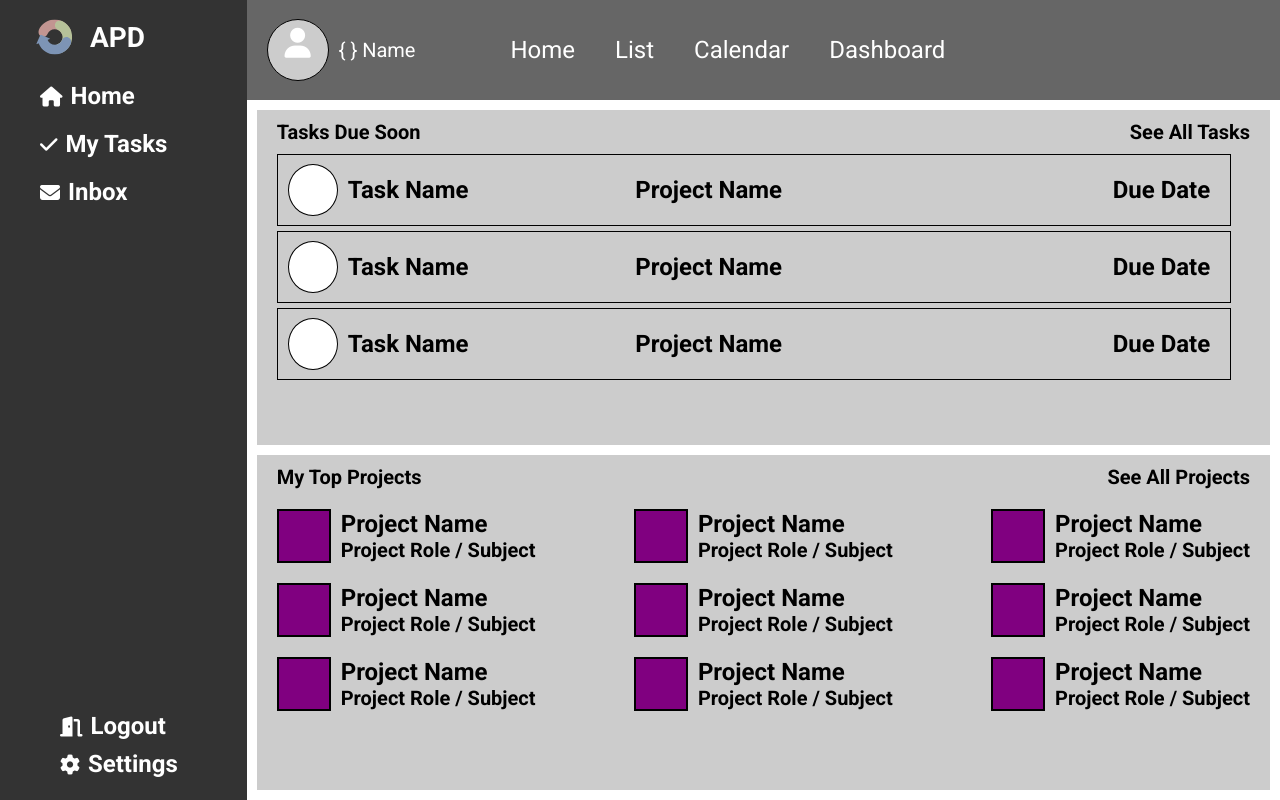
After one commit to meganpaquin/FSDI-Final-Project, a Django app: page /home in a window 1280 px wide. The commit adds this page. Run offline with Django 4.2, Linux system fonts and the light colour scheme; parts of the project's set-up code (start-up, migrations or seed data) failed here and were passed over; some libraries are stand-ins or nearby versions.

Commit message:
Create templates
Create views for pages and create base.css. Add css from previous build and edit for Django compatibility

```diff
--- a/pages/urls.py
+++ b/pages/urls.py
@@ -1,6 +1,8 @@
 from django.urls import path
-from .views import HomePageView
+from .views import HomePageView, IndexPageView, DashboardPageView
 
 urlpatterns = [
-    path('', HomePageView.as_view(), name='index'),
+    path('', IndexPageView.as_view(), name='index'),
+    path('home', HomePageView.as_view(), name="home"),
+    path('dashboard', DashboardPageView.as_view(), name="dashboard"),
 ]
--- a/pages/views.py
+++ b/pages/views.py
@@ -1,4 +1,10 @@
 from django.views.generic import TemplateView
 
+class IndexPageView(TemplateView):
+    template_name = "pages/index.html"
+
 class HomePageView(TemplateView):
-    template_name = "pages/index.html"
+    template_name = "pages/home.html"
+
+class DashboardPageView(TemplateView):
+    template_name = "pages/dashboard.html"
--- a/templates/base.html
+++ b/templates/base.html
@@ -11,10 +11,12 @@
         {% endblock title %}
     </title>
 
+    {% block links %}
+
+    {% endblock links %}
 
     <link rel="stylesheet" href="{% static 'css/base.css' %}">
     <link rel="stylesheet" href="{% static 'css/page-layout.css' %}">
-    <link rel="stylesheet" href="{% static 'css/home.css' %}">
     <link rel="preconnect" href="https://fonts.googleapis.com">
     <link rel="preconnect" href="https://fonts.gstatic.com" crossorigin>
     <link href="https://fonts.googleapis.com/css2?family=Roboto:ital,wght@0,100;0,300;0,400;0,700;1,300&display=swap" rel="stylesheet">
@@ -44,10 +46,30 @@
                 <h4><a href="#">Inbox</a></h4>
             </div>
 
+            {% if user.is_staff %}
+                <div class="row-container nav-group">
+                    <i class="fa-solid fa-clipboard-list fa-xl"></i>
+                    <h4><a href="#">Projects</a></h4>
+                </div>
+            {% endif %}
+
+            {% if user.is_superuser %}
+                <div class="row-container nav-group">
+                    <i class="fa-solid fa-lock fa-xl"></i>
+                    <h4><a href="#">Admin</a></h4>
+                </div>
+
+                <div class="row-container nav-group">
+                    <i class="fa-solid fa-key fa-xl"></i>
+                    <h4><a href="#">Permissions</a></h4>
+                </div>
+
+            {% endif %}
+
             <div class="flex-end">
                 <div class="row-container nav-group flex-end">
                     <i class="fa-solid fa-door-open fa-lg"></i>
-                    <h4><a href="#">Logout</a></h4>
+                    <h4><a href="{% url 'logout' %}">Logout</a></h4>
                 </div>
 
                 <div class="row-container nav-group flex-end">
@@ -61,14 +83,14 @@
             <div class="row-container top-nav">
                 <div class="photo"><i class="fa-solid fa-user fa-lg"></i></div>
                 <div class="name-group">
-                    <span>Employee</span>
+                    <span>{ }</span>
                     <span>Name</span>
                 </div>
 
-                <a href="#">Home</a>
+                <a href="{% url 'home' %}">Home</a>
                 <a href="#">List</a>
                 <a href="#">Calendar</a>
-                <a href="#">Dashboard</a>
+                <a href="{% url 'dashboard' %}">Dashboard</a>
             </div>
 
             <div class="column-container contents">
--- /dev/null
+++ b/templates/pages/home.html
@@ -0,0 +1,122 @@
+{% extends 'base.html' %}
+{% load static %}
+
+
+{% block title %}
+    Home
+{% endblock title%}
+
+
+
+{% block links %}
+<link rel="stylesheet" href="{% static 'css/home.css' %}" />
+{% endblock links %}
+
+
+
+{% block contents %}
+
+<div class="task-section">
+    <div class="section-label">
+        <h5>Tasks Due Soon</h5>
+        <h5>See All Tasks</h5>
+    </div>
+
+    <div class="individual-task">
+        <span class="circle"></span>
+        <h4><strong>Task Name</strong></h4>
+        <h4>Project Name</h4>
+        <h4 class="task-due">Due Date</h4>
+    </div>
+
+
+    <div class="individual-task">
+        <span class="circle"></span>
+        <h4><strong>Task Name</strong></h4>
+        <h4>Project Name</h4>
+        <h4 class="task-due">Due Date</h4>
+    </div>
+
+    <div class="individual-task">
+        <span class="circle"></span>
+        <h4><strong>Task Name</strong></h4>
+        <h4>Project Name</h4>
+        <h4 class="task-due">Due Date</h4>
+    </div>
+
+</div>
+
+<div class="project-section">
+    <div class="section-label">
+        <h5>My Top Projects</h5>
+        <h5>See All Projects</h5>
+    </div>
+
+    <div class="project-flexbox">
+
+        <div class="individual-project">
+            <span class="square"></span>
+            <div class="details">
+                <h4>Project Name</h4>
+                <h5>Project Role / Subject</h5>
+            </div>
+        </div>
+        <div class="individual-project">
+            <span class="square"></span>
+            <div class="details">
+                <h4>Project Name</h4>
+                <h5>Project Role / Subject</h5>
+            </div>
+        </div>
+        <div class="individual-project">
+            <span class="square"></span>
+            <div class="details">
+                <h4>Project Name</h4>
+                <h5>Project Role / Subject</h5>
+            </div>
+        </div>
+        <div class="individual-project">
+            <span class="square"></span>
+            <div class="details">
+                <h4>Project Name</h4>
+                <h5>Project Role / Subject</h5>
+            </div>
+        </div>
+        <div class="individual-project">
+            <span class="square"></span>
+            <div class="details">
+                <h4>Project Name</h4>
+                <h5>Project Role / Subject</h5>
+            </div>
+        </div>
+        <div class="individual-project">
+            <span class="square"></span>
+            <div class="details">
+                <h4>Project Name</h4>
+                <h5>Project Role / Subject</h5>
+            </div>
+        </div>
+        <div class="individual-project">
+            <span class="square"></span>
+            <div class="details">
+                <h4>Project Name</h4>
+                <h5>Project Role / Subject</h5>
+            </div>
+        </div>
+        <div class="individual-project">
+            <span class="square"></span>
+            <div class="details">
+                <h4>Project Name</h4>
+                <h5>Project Role / Subject</h5>
+            </div>
+        </div>
+        <div class="individual-project">
+            <span class="square"></span>
+            <div class="details">
+                <h4>Project Name</h4>
+                <h5>Project Role / Subject</h5>
+            </div>
+        </div>
+    </div>
+
+{% endblock contents %}
--- a/templates/registration/login.html
+++ b/templates/registration/login.html
@@ -19,13 +19,12 @@
     <div class="container login-box">
         <h2>Login</h2>
 
-        {% csrf_token %}
-
         <form method="post">
+            {% csrf_token %}
             <div class="column-container">
                 <div class="row-container input-group">
                     <label class="medium-form-label" for="email">Email:</label>
-                    <span id="email" name="email">{{ form.email }}</span>
+                    <span id="email" name="email">{{ form.username }}</span>
                 </div>
 
                 <div class="row-container input-group">
```
Also changed, not shown: templates/pages/calendar.html (added, +8 -0 lines), templates/pages/dashboard.html (added, +195 -0 lines), templates/pages/list.html (added, +9 -0 lines), db.sqlite3.
